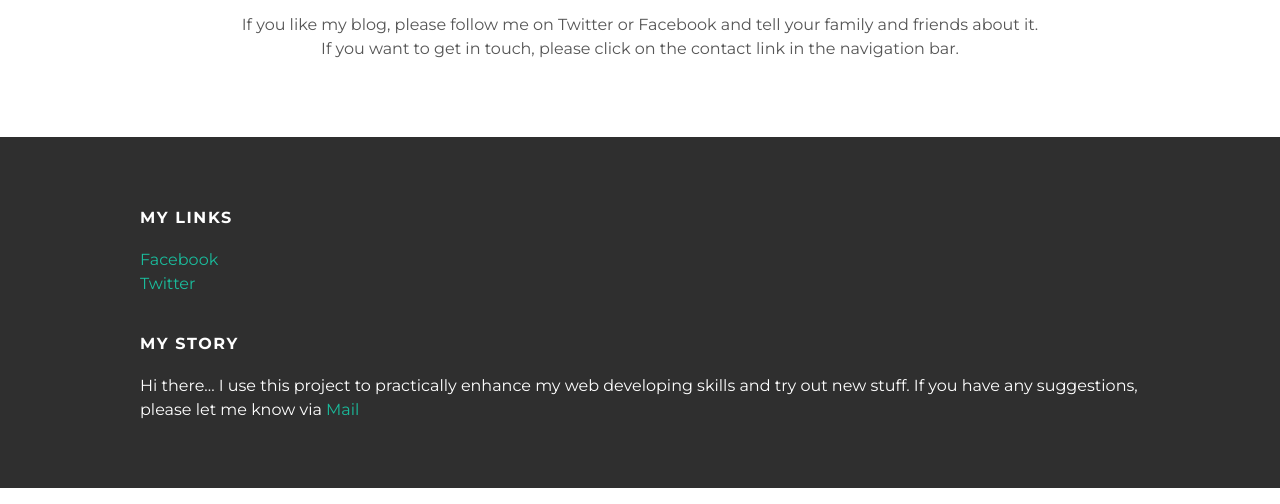
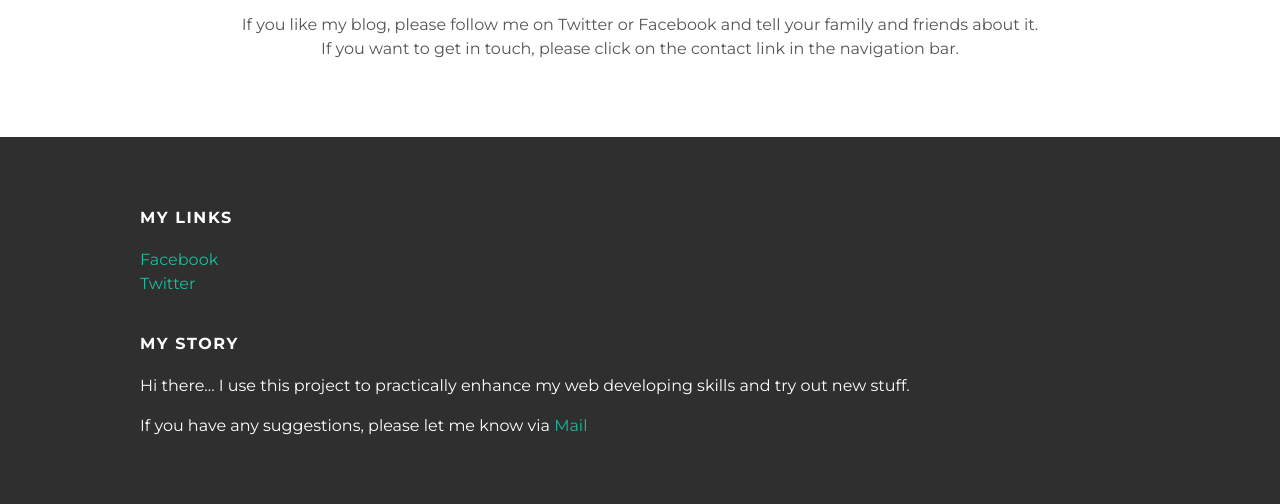
Before and after one commit to moritzbohm/moritzbohm.github.io, a plain HTML site: page about.html in a window 1280 px wide. Shown: the part 519-1023 px from the top of the page. Drawn offline with Linux system fonts and the light colour scheme.

Commit message:
footer again changed

```diff
--- a/about.html
+++ b/about.html
@@ -51,7 +51,8 @@
       <h4>My Story</h4>
       <p>
         Hi there... I use this project to practically enhance my web developing skills
-        and try out new stuff. If you have any suggestions, please let me know via <a href="mailto:winter4all@gmail.com">Mail</a>
+        and try out new stuff. </p>
+      <p>If you have any suggestions, please let me know via <a href="mailto:winter4all@gmail.com">Mail</a>
       </p>
     </div>
   </div>
```
Also changed, not shown: index.html (+2 -1 lines).
